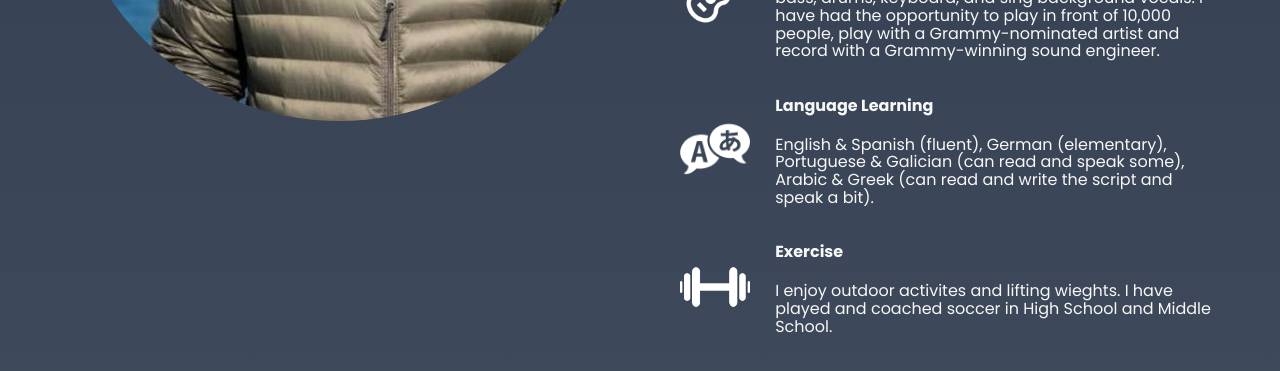
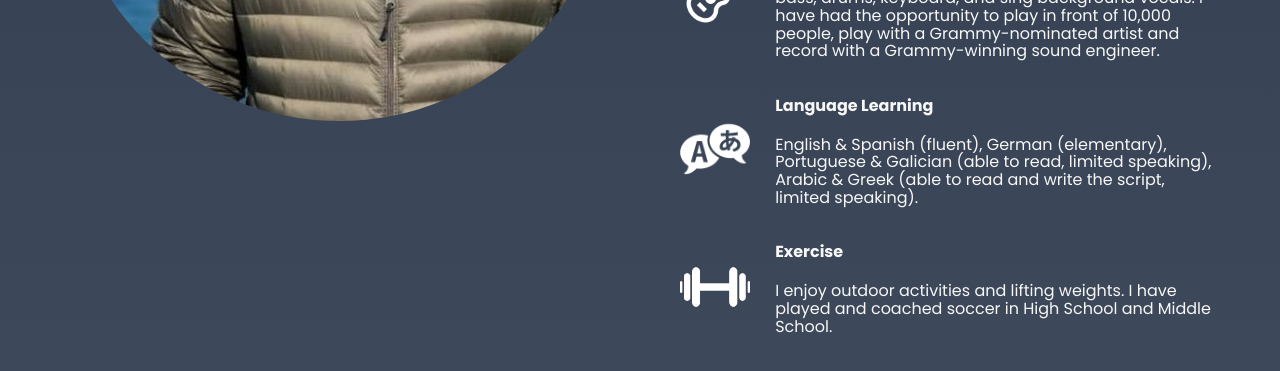
Before and after one commit to aawferris/portfolio, a React (Create React App) app in the folder client/: page /about in a window 1280 px wide. Shown: the part 826-1197 px from the top of the page. Built offline with nearby package versions, Linux system fonts and the light colour scheme.

Commit message:
fixed spelling errors

```diff
--- a/client/src/screens/About/About.jsx
+++ b/client/src/screens/About/About.jsx
@@ -26,14 +26,14 @@ function About(props) {
                 <img src="/assets/language.png" className="bullet" alt="language icon"/>
                 <div className="bullet-descriptions">
                   <h4 className="bullet-title">Language Learning</h4>
-                  <p className="bullet-info">English & Spanish (fluent), German (elementary), Portuguese & Galician (can read and speak some), Arabic & Greek (can read and write the script and speak a bit).</p>
+                  <p className="bullet-info">English & Spanish (fluent), German (elementary), Portuguese & Galician (able to read, limited speaking), Arabic & Greek (able to read and write the script, limited speaking).</p>
                 </div>
               </li>
               <li className="about-bullet">
                 <img src="/assets/dumbbell.png" className="bullet" alt="dumbbell icon"/>
                 <div className="bullet-descriptions">
                   <h4 className="bullet-title">Exercise</h4>
-                  <p className="bullet-info">I enjoy outdoor activites and lifting wieghts. I have played and coached soccer in High School and Middle School.</p>
+                  <p className="bullet-info">I enjoy outdoor activities and lifting weights. I have played and coached soccer in High School and Middle School.</p>
                 </div>
               </li>
               <li className="about-bullet">
--- a/client/src/screens/Home/Home.jsx
+++ b/client/src/screens/Home/Home.jsx
@@ -29,7 +29,7 @@ function Home(props) {
           <h3 id="job-title">jr. software engineer</h3>
         </div>
         <div id="brand-box">
-          <p id="brand-statement">Constant learner dedicated to creating beautiful apps and helping others suceed in their mission. </p>
+          <p id="brand-statement">Constant learner dedicated to creating beautiful apps and helping others succeed in their mission. </p>
         </div>
         <div>
         <Link to="/portfolio"><img id="portfolio-link" src="/assets/external-link.png" /></Link>
--- a/client/src/screens/Portfolio/Portfolio.jsx
+++ b/client/src/screens/Portfolio/Portfolio.jsx
@@ -25,7 +25,7 @@ function Portfolio(props) {
             <p className="project-description">
               86List is a community for service-industry professionals to talk about the clients that they serve.
               Built with Ruby on Rails and React.js, 86List requires login authentication and registration in order to
-              view and interact with co-workers's posts. In future iterations, I want to allow users to create their own
+              view and interact with co-workers' posts. In future iterations, I want to allow users to create their own
               accounts and request to be a part of a community with a community leader's approval.
             </p>
           </div>
@@ -47,10 +47,10 @@ function Portfolio(props) {
           </div>
           <div className="project-description-box">
             <p className="project-description">
-              Teacher Source is the result of a cross-displine collaboration with a UX team using Agile workflow.
+              Teacher Source is the result of a cross-discipline collaboration with a UX team using Agile workflow.
               My team of programmers and I took the UX Team's designs and brought them to life. This project uses MongoDB
               and React.js to create a dashboard for teachers to upload and share lesson planning resources.  The Team
-              and I have determined to continue to work on this project together.
+              and I have decided to continue to work on this project together.
             </p>
           </div>
         </div> { /* END OF CARD CONTAINER */}
@@ -71,7 +71,7 @@ function Portfolio(props) {
           </div>
           <div className="project-description-box">
             <p className="project-description">
-              Productive.ly is a React.js app that leverages Airtable API to allow users to stay focused and
+              Productive.ly is a React.js app that leverages AirTable API to allow users to stay focused and
                get work done.  This app has a place for note-taking and task lists.  I want to make this app
               into a browser extension.
             </p>
@@ -95,7 +95,7 @@ function Portfolio(props) {
           <div className="project-description-box">
             <p className="project-description">
               This is the first site I ever programmed using code. I used Javascript as well as made
-               axios calls to RESTFUL APIs to to create this silly, random person generator, styled to be a
+               axios calls to RESTFUL APIs to to create this silly random person generator, styled to be a
               tool for CIA operatives to generate a cover story.
             </p>
           </div>
```
